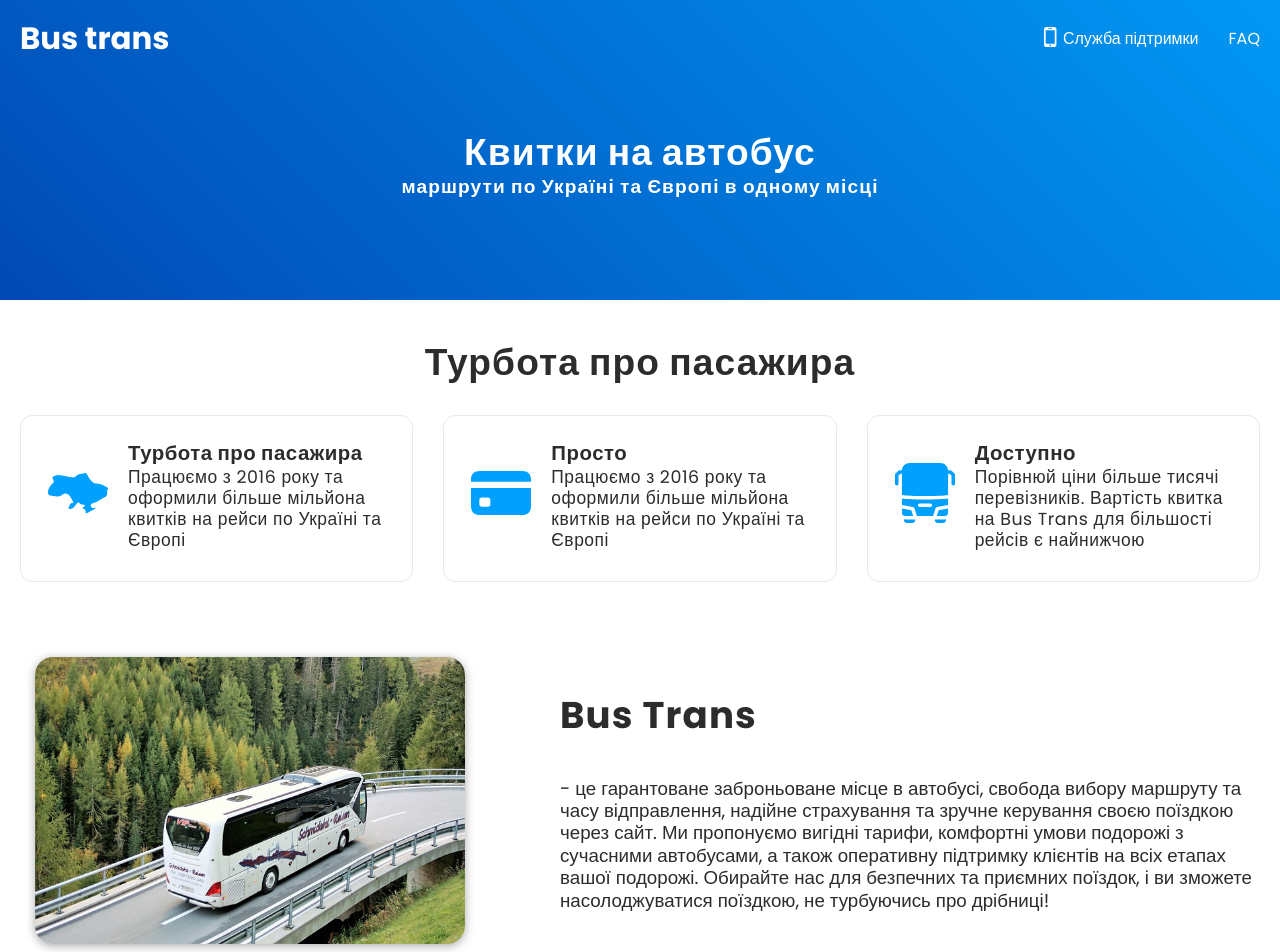
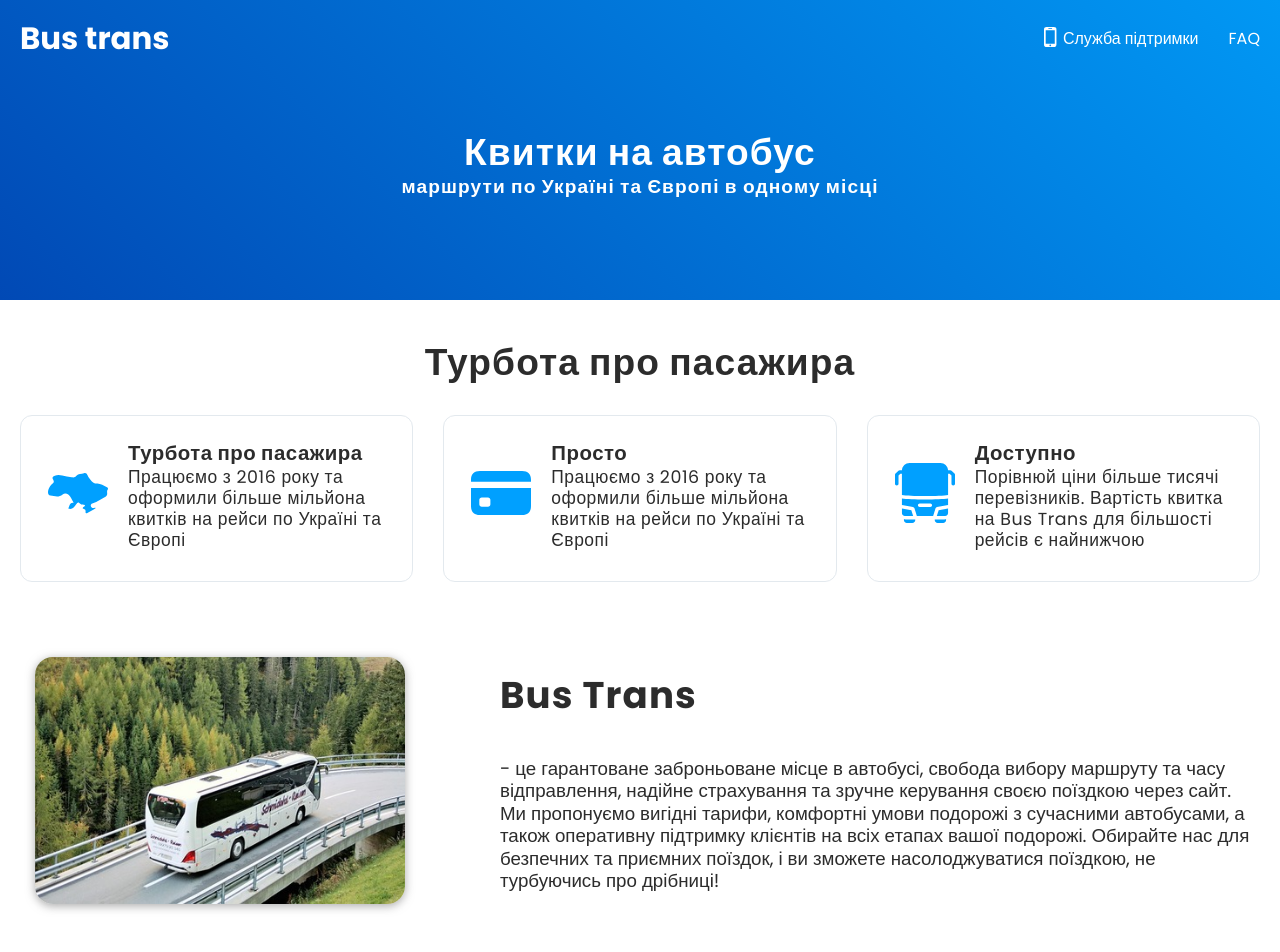
Before and after one commit to LVAndr/bus-transportation, a Vue app: page / in a window 1280 px wide. Shown: the top 952 px of the page. Built offline with nearby package versions, Linux system fonts and the light colour scheme.

Commit message:
refactoring hero image for DescriptionSection.vue

```diff
--- a/src/assets/styles/common.scss
+++ b/src/assets/styles/common.scss
@@ -7,6 +7,9 @@
 *::before,
 *::after {
   box-sizing: border-box;
+}
+html{
+
 }
 html, body{
   height: 100%;
@@ -20,11 +23,13 @@
 }
 #app{
   height: 100%;
+
 }
 .container{
   margin: 0 auto;
   padding: 0 $container-offset-large;
   max-width: calc($container-width + ($container-offset-large * 2));
+  overflow: hidden
 }
 @media (max-width: 767.98px) {
   .container{
--- a/src/components/DescriptionSection.vue
+++ b/src/components/DescriptionSection.vue
@@ -7,7 +7,13 @@
   <div class="description__container container">
     <div class="description__hero-img">
       <div class="img1 img">
-        <img width="600" height="auto"  src="../assets/img/bus-transportation.jpg" alt="bus transportation image">
+        <picture>
+          <source srcset="../assets/img/bus-transportation-small.jpg" media="(min-width: 768px)">
+          <source srcset="../assets/img/bus-transportation.jpg" media="(min-width: 480px)">
+          <source srcset="../assets/img/bus-transportation-small.jpg" media="(max-width: 479px)">
+          <img width="600" height="auto"  src="../assets/img/bus-transportation.jpg" alt="bus transportation image">
+        </picture>
+
       </div>
     </div>
     <div class="description__text-content">
@@ -35,13 +41,10 @@
     overflow: hidden;
   }
   &__hero-img{
-    display: flex;
-    justify-content: center;
-    flex: 0 1 50%;
     padding: 15px;
-    max-width: 600px;
+    max-width: 400px;
     width: 100%;
-    height: 100%;
+    height: auto;
   }
   &__hero-img>.img{
     img{
@@ -52,9 +55,7 @@
     }
   }
   &__text-content{
-    max-width: 700px;
     width: 100%;
-    display: block;
   }
   &__title{
     margin-bottom: 40px;
@@ -77,13 +78,15 @@
   .description{
     &__container{
       flex-direction: column;
+      justify-content: center;
       gap: 40px;
     }
     &__hero-img{
+      max-width: 600px;
       order: 1;
-      max-width: 350px;
     }
     &__title{
+      text-align: center;
       margin-bottom: 20px;
     }
   }
```
Also changed, not shown: src/assets/img/bus-app.webp (added), src/assets/img/bus-transportation-small.jpg (added).
